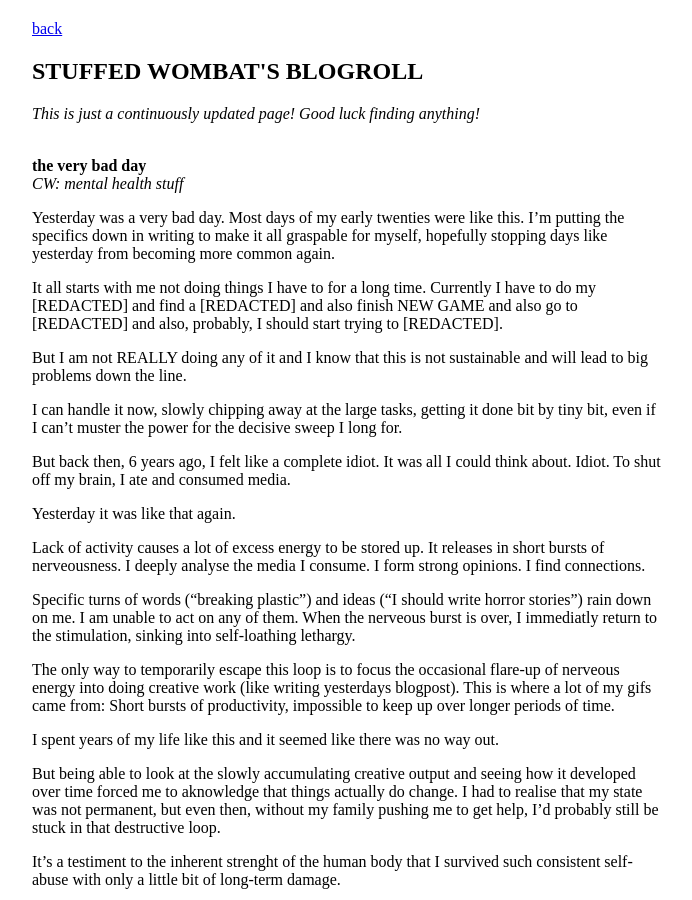
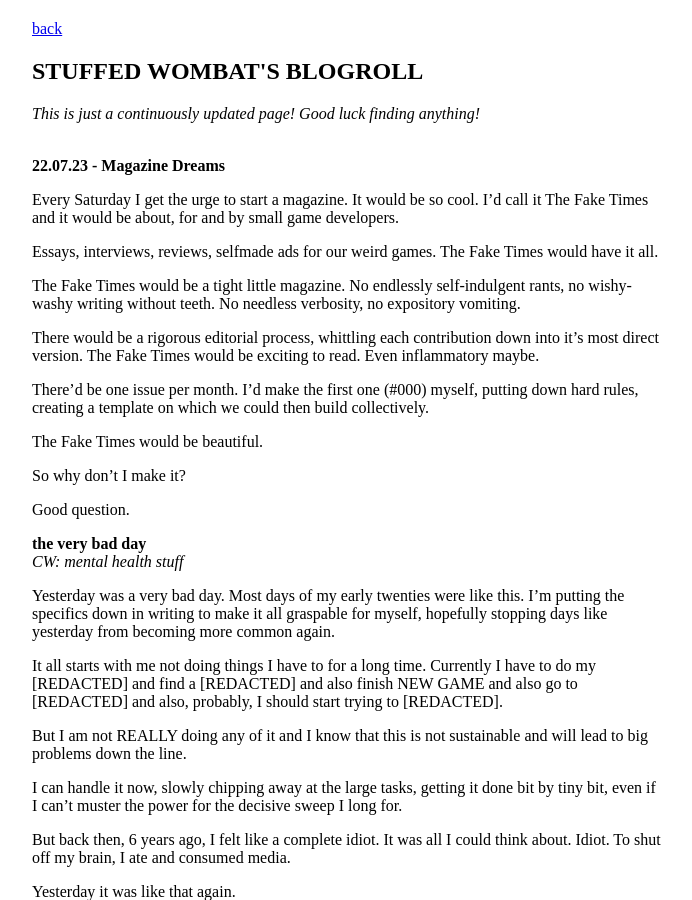
Before and after one commit to stuffedwombat/stuffedwombat.github.io, a Jekyll site: the page built from blogroll.md, in a window 1280 px wide and 900 px high. Shown: the whole window, without its empty margins (292-984 px from the left). Built offline with Jekyll 4.4.1, drawn with Linux system fonts in a browser that asks for light colours; our own code applies the rules of GitHub Pages for plain Markdown files; comment, search, counter and statistics services are not loaded.

Commit message:
Update blogroll.md

```diff
--- a/blogroll.md
+++ b/blogroll.md
@@ -2,6 +2,26 @@
 <h2>STUFFED WOMBAT'S BLOGROLL</h2>
 <i>This is just a continuously updated page! Good luck finding anything!</i>
 <br><br>
+
+
+**22.07.23 - Magazine Dreams**
+
+Every Saturday I get the urge to start a magazine. It would be so cool. I'd call it The Fake Times and it would be about, for and by small game developers.
+
+Essays, interviews, reviews, selfmade ads for our weird games. The Fake Times would have it all.
+
+The Fake Times would be a tight little magazine. No endlessly self-indulgent rants, no wishy-washy writing without teeth. No needless verbosity, no expository vomiting.
+
+There would be a rigorous editorial process, whittling each contribution down into it's most direct version. The Fake Times would be exciting to read. Even inflammatory maybe.
+
+There'd be one issue per month. I'd make the first one (#000) myself, putting down hard rules, creating a template on which we could then build collectively.
+
+The Fake Times would be beautiful.
+
+So why don't I make it?
+
+Good question.
+
 
 **the very bad day**<br>
 *CW: mental health stuff*
```
